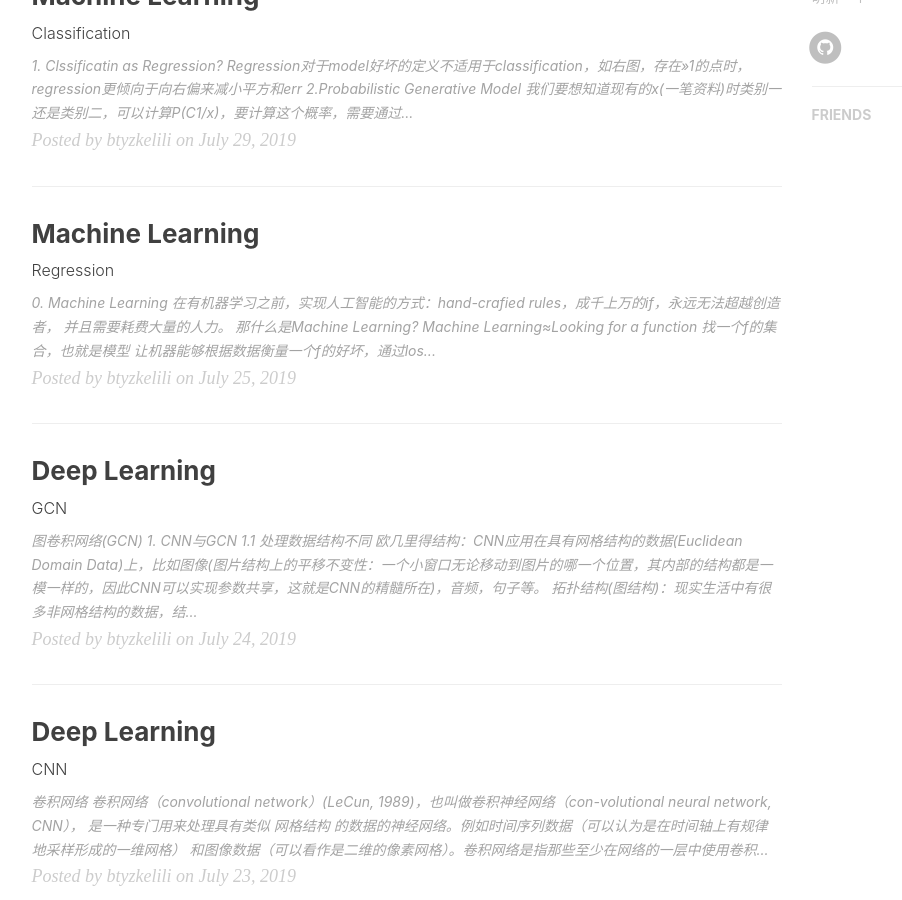
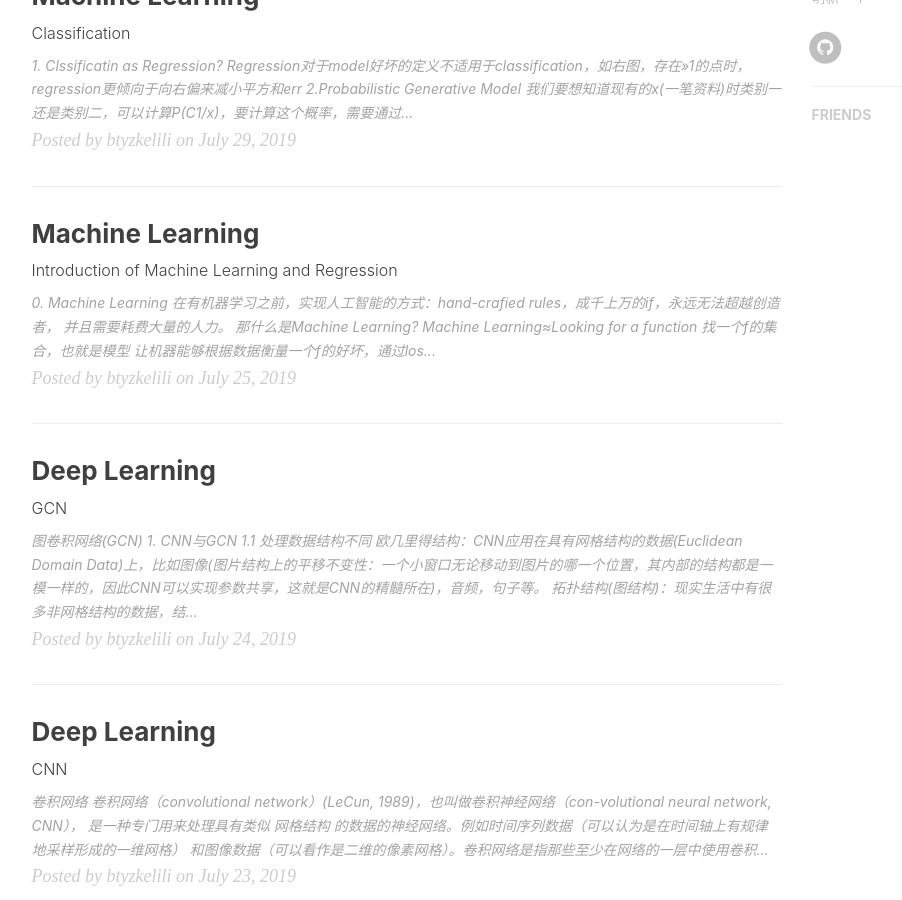
Before and after one commit to btyzkelili/btyzkelili.github.io, a Jekyll site: the page built from index.html, in a window 1280 px wide and 900 px high, scrolled down 964 px. Shown: the whole window, without its empty margins (136-1038 px from the left). Built offline with Jekyll 4.4.1, drawn with Linux system fonts in a browser that asks for light colours; nearby versions of some CDN libraries; the list of posts is cut into pages by our own code; comment, search, counter and statistics services are not loaded.

Commit message:
Update 2019-07-25-ml-regression.md

```diff
--- a/_posts/2019-07-25-ml-regression.md
+++ b/_posts/2019-07-25-ml-regression.md
@@ -1,7 +1,7 @@
 ---
 layout:     post
 title:      "Machine Learning"
-subtitle:   "Regression"
+subtitle:   "Introduction of Machine Learning and Regression"
 date:       2019-07-25
 author:     "btyzkelili"
 header-img: "img/post-bg-nextgen-web-pwa.jpg"
```
